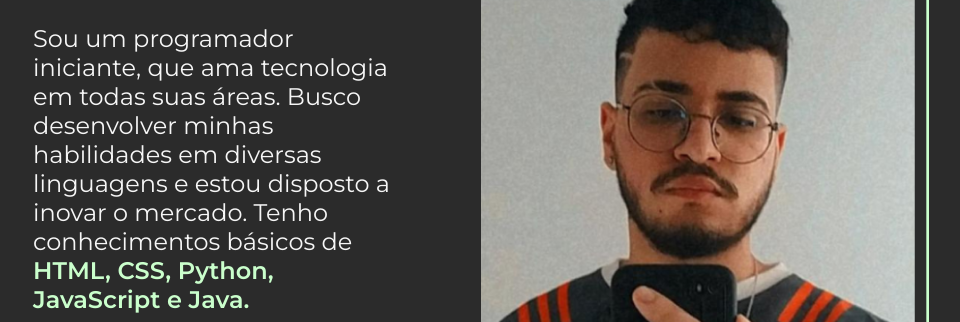
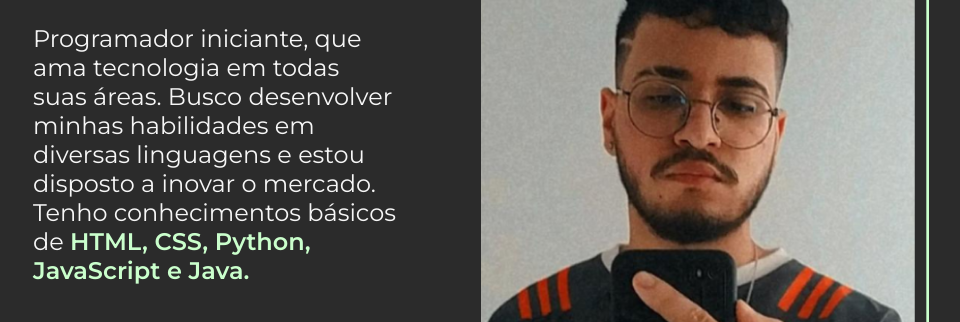
Before and after one commit to marcosvini146/portifolio, a plain HTML site: page index.html in a window 1280 px wide. Shown: the part 355-677 px from the top of the page, without its empty margins (159-1119 px from the left). Drawn offline with nearby package versions, Linux system fonts and the light colour scheme.

Commit message:
Update index.html

```diff
--- a/index.html
+++ b/index.html
@@ -22,7 +22,7 @@
         <section class="apresentacao__conteudo">
             <h1 class="apresentacao__conteudo__titulo"><strong class="titulo-destaque"> Olá! </strong></h1>
             <h1 class="apresentacao__conteudo__titulo">Meu nome é <strong class="titulo-destaque"> Marcos Vinícius dos Santos</strong> </h1>
-            <p class="apresentacao__conteudo__texto"> Sou um programador iniciante, que ama tecnologia em todas suas áreas. Busco desenvolver minhas habilidades em diversas linguagens e estou disposto a inovar o mercado. Tenho conhecimentos
+            <p class="apresentacao__conteudo__texto"> Programador iniciante, que ama tecnologia em todas suas áreas. Busco desenvolver minhas habilidades em diversas linguagens e estou disposto a inovar o mercado. Tenho conhecimentos
             básicos de <strong class="titulo-destaque"> HTML, CSS, Python, JavaScript e Java.</strong></p>
             <div class="apresentacao__links">
                 <h2 class="apresentacao__links__subtitulo">Acesse minhas redes</h2>
```
